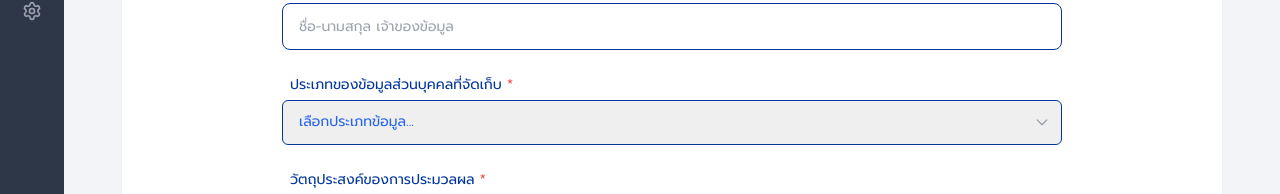
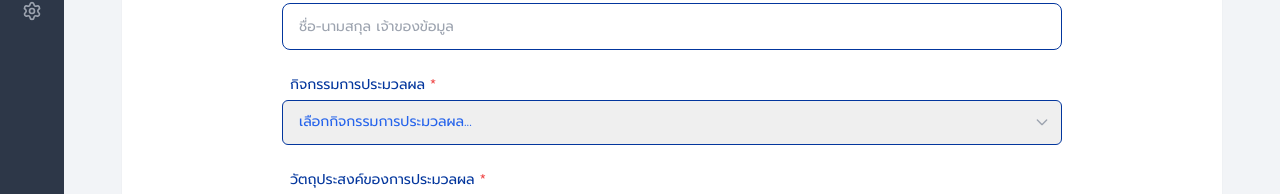
Before and after one commit to thiprada17/ROPA, a Next.js app in the folder frontend/: page /Form in a window 1280 px wide. Shown: the part 335-529 px from the top of the page. Built offline with nearby package versions, Linux system fonts and the light colour scheme.

Commit message:
step1 ตัวจริง

```diff
--- a/frontend/app/Form/page.tsx
+++ b/frontend/app/Form/page.tsx
@@ -67,7 +67,7 @@ export default function FormPage() {
   };
 
   interface FormData {
-    step1: { dataOwner: string; dataType: string; processingPurpose: string };
+    step1: { dataOwner: string; processActivity: string; processingPurpose: string };
     step2: { dataClass: string; otherText: string; categories: string[]; dataType: string; methods: string[]; dataSource: string };
     step3: { primaryBases: string[]; supplementaryBases: string[]; minorConsent: { under10: string; age10to20: string } };
     step4: { hasTransferAbroad: string; transferCountry: string; isToSubsidiary: string; subsidiaryName: string; transferMethod: string; dataProtectionStandard: string[]; legalExemption: string[] };
@@ -77,7 +77,7 @@ export default function FormPage() {
   }
 
   const [formData, setFormData] = useState<FormData>({
-    step1: { dataOwner: "", dataType: "", processingPurpose: "" },
+    step1: { dataOwner: "", processActivity: "", processingPurpose: "" },
     step2: { dataClass: "", otherText: "", categories: [], dataType: "", methods: [], dataSource: "" },
     step3: { primaryBases: [], supplementaryBases: [], minorConsent: { under10: "", age10to20: "" } },
     step4: { hasTransferAbroad: "", transferCountry: "", isToSubsidiary: "", subsidiaryName: "", transferMethod: "", dataProtectionStandard: [], legalExemption: [] },
--- a/frontend/app/form/components/steps/Step1Activity.tsx
+++ b/frontend/app/form/components/steps/Step1Activity.tsx
@@ -3,21 +3,28 @@
 import InputField from "../InputField";
 import SingleSelect from "../../../components/SingleSelect";
 
-const dataTypes = ["ชื่อ-นามสกุล", "เลขบัตรประชาชน", "เบอร์โทรศัพท์", "อีเมล"];
+const processingActivities = [
+  "การจัดการลูกค้า",
+  "การบริหารทรัพยากรบุคคล",
+  "การตลาดและโฆษณา",
+  "การวิเคราะห์ข้อมูล",
+  "การปรับปรุงบริการ",
+  "การปฏิบัติตามกฎหมาย",
+];
 
 // Validation สำหรับ Step1
 export function validateStep1({
   dataOwner,
-  dataType,
+  processActivity,
   processingPurpose,
 }: {
   dataOwner: string;
-  dataType: string;
+  processActivity: string;
   processingPurpose: string;
 }) {
   return {
     dataOwner: !dataOwner.trim(), // true = error
-    dataType: !dataType,
+    processActivity: !processActivity.trim(),
     processingPurpose: !processingPurpose.trim(),
   };
 }
@@ -25,12 +32,12 @@ export function validateStep1({
 interface StepProps {
   formData: {
     dataOwner: string;
-    dataType: string;
+    processActivity: string;
     processingPurpose: string;
   };
   errors: {
     dataOwner?: boolean;
-    dataType?: boolean;
+    processActivity?: boolean;
     processingPurpose?: boolean;
   };
   updateField: (field: string, value: any) => void;
@@ -50,14 +57,14 @@ export default function Step1Activity({ formData, errors, updateField }: StepPro
 
       <div>
         <label className="text-[14px] text-BLUE block mb-[5px] px-2">
-          ประเภทของข้อมูลส่วนบุคคลที่จัดเก็บ <span className="text-red-500">*</span>
+          กิจกรรมการประมวลผล <span className="text-red-500">*</span>
         </label>
         <SingleSelect
-          options={dataTypes}
-          value={formData.dataType}
-          onChange={(v) => updateField("dataType", v)}
-          placeholder="เลือกประเภทข้อมูล..."
-          error={errors.dataType}
+          options={processingActivities}
+          value={formData.processActivity}
+          onChange={(v) => updateField("processActivity", v)}
+          placeholder="เลือกกิจกรรมการประมวลผล..."
+          error={errors.processActivity}
           required
         />
       </div>
```
